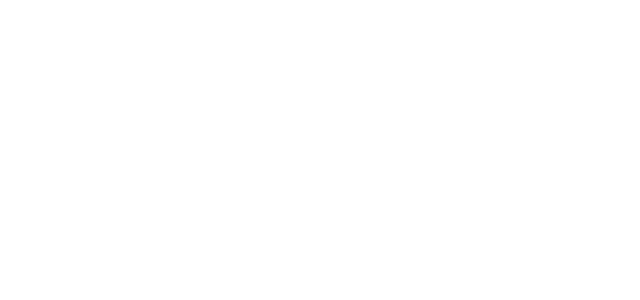
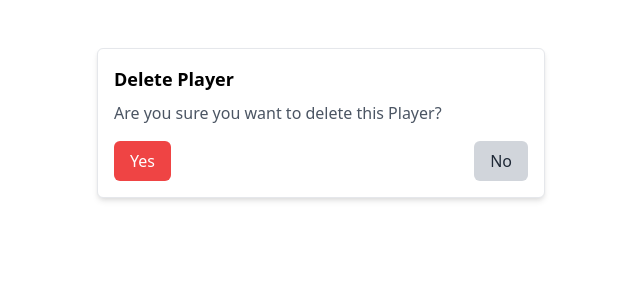
Before and after one commit to davidwagura/Galaxy-F.C, a Vue app: page /delete/1 in a window 1280 px wide. Before the commit this address had no page. Shown: the top 300 px of the page, without its empty margins (319-959 px from the left). Built offline with nearby package versions, Linux system fonts and the light colour scheme.

Commit message:
modify delete functionality

```diff
--- a/src/components/AddPage.vue
+++ b/src/components/AddPage.vue
@@ -12,8 +12,7 @@
             </div>
             <div>
                 <label for="nationality" class="block font-medium">Nationality:</label>
-            <!-- <input type="text" id="nationality" v-model="formData.nationality"  class="w-full h-12 rounded-md border border-black focus:border-blue-500" required /> -->
-            <select name="nationality" id="nationality" class="w-full h-12 rounded-md border border-black">
+                <select name="nationality" id="nationality" v-model="formData.nationality" class="w-full h-12 rounded-md border border-black">
                     <option value="Kenyan">Kenyan</option>
                     <option value="American">American</option>
                     <option value="Canadian">Canadian</option>
@@ -29,6 +28,7 @@
                 <button type="submit" class="w-full bg-blue-500 text-white font-semibold py-2 px-4 rounded-md hover:bg-blue-600 transition duration-300">Add Player</button>
             </div>
         </form>
+        <div v-if="successMessage" class="text-green-600 font-semibold text-center mt-4">{{ successMessage }}</div>
     </div>
 </template>
 
@@ -46,6 +46,7 @@ export default {
                 nationality: '',
                 position: ''
             },
+            successMessage: ''
         };
     },
 
@@ -54,8 +55,11 @@ export default {
         axios.post('http://127.0.0.1:8000/api/player',this.formData)
         .then(response => {
             console.log(response.data);
+            this.successMessage = 'Player created successfully'
+            setTimeout(() =>{
+                this.$router.push('/')
+            }, 2000);
         });
-        this.$router.push('/')
       }
     }
 }
--- a/src/components/DeletePage.vue
+++ b/src/components/DeletePage.vue
@@ -3,31 +3,35 @@
         <h2 class="text-lg font-bold mb-2">Delete Player</h2>
         <p class="text-gray-600 mb-4">Are you sure you want to delete this Player?</p>
         <div class="flex justify-between">
-            <button @click="confirmDelete(player.id)" class="bg-red-500 text-white py-2 px-4 rounded-md mr-2 hover:bg-red-600 transition duration-300">Yes</button>
+            <button @click="confirmDelete()" class="bg-red-500 text-white py-2 px-4 rounded-md mr-2 hover:bg-red-600 transition duration-300">Yes</button>
             <button @click="cancelDelete()" class="bg-gray-300 text-gray-800 py-2 px-4 rounded-md hover:bg-gray-400 transition duration-300">No</button>
         </div>
     </div>
+    <div v-if="successMessage" class="text-green-600 font-semibold text-center mt-4">{{ successMessage }}</div>
 </template>
 
 <script>
 import axios from 'axios'
 
 export default {
-
     data() {
         return {
             successMessage: ''
         }
     },
-
-    method: {
-        confirmDelete(id) {
-            axios.delete(`http://127.0.0.1:8000/api/player${id}`)
+    methods: {
+        confirmDelete() {
+            axios.delete(`http://127.0.0.1:8000/api/player/${this.$route.params.id}`)
                 .then(response => {
                     console.log(response);
                     this.successMessage = 'Player deleted successfully.';
-                    this.listPlayers();
+                    setTimeout(() =>{
+                        this.$router.push('/')
+                    }, 2000);
                 })
+                .catch(error => {
+                    console.error('Error deleting player:', error);
+                });
         },
         cancelDelete() {
             this.$router.push('/');
--- a/src/components/EditPage.vue
+++ b/src/components/EditPage.vue
@@ -65,7 +65,9 @@ export default {
         .then(response => {
             console.log(response);
             this.successMessage = 'Player updated successfully';
-            this.$router.push('/')
+            setTimeout(() =>{
+                this.$router.push('/')
+            }, 2000);
         })
         .catch(error => {
           console.error('Error updating player:', error);
--- a/src/components/ListPage.vue
+++ b/src/components/ListPage.vue
@@ -17,7 +17,7 @@
                     <strong class="text-lg">Position:</strong> <span>{{ player.position }}</span>
                 </div>
                 <router-link :to="'/edit/' + player.id" class="bg-blue-500 text-white py-1 px-3 rounded-md mt-2 mr-2 hover:bg-blue-600 transition duration-300">Edit</router-link>
-                <button @click="deletePlayer(player.id)" class="bg-red-500 text-white py-1 px-3 rounded-md mt-2 hover:bg-red-600 transition duration-300">Delete</button>
+                <router-link :to="'/delete/' + player.id" class="bg-red-500 text-white py-1 px-3 rounded-md mt-2 hover:bg-red-600 transition duration-300">Delete</router-link>
             </li>
         </ul>
     </div>
--- a/src/router/index.js
+++ b/src/router/index.js
@@ -9,7 +9,7 @@ const routes = [
     { path: '/', component: ListPage },
     { path: '/add', component: Addpage },
     { path: '/edit/:id', component: EditPage },
-    { path: '/delete', component: DeletePage }
+    { path: '/delete/:id', component: DeletePage }
 ];
 
 const router = createRouter({
```
Lines whose indentation alone changed are shown as unchanged.
